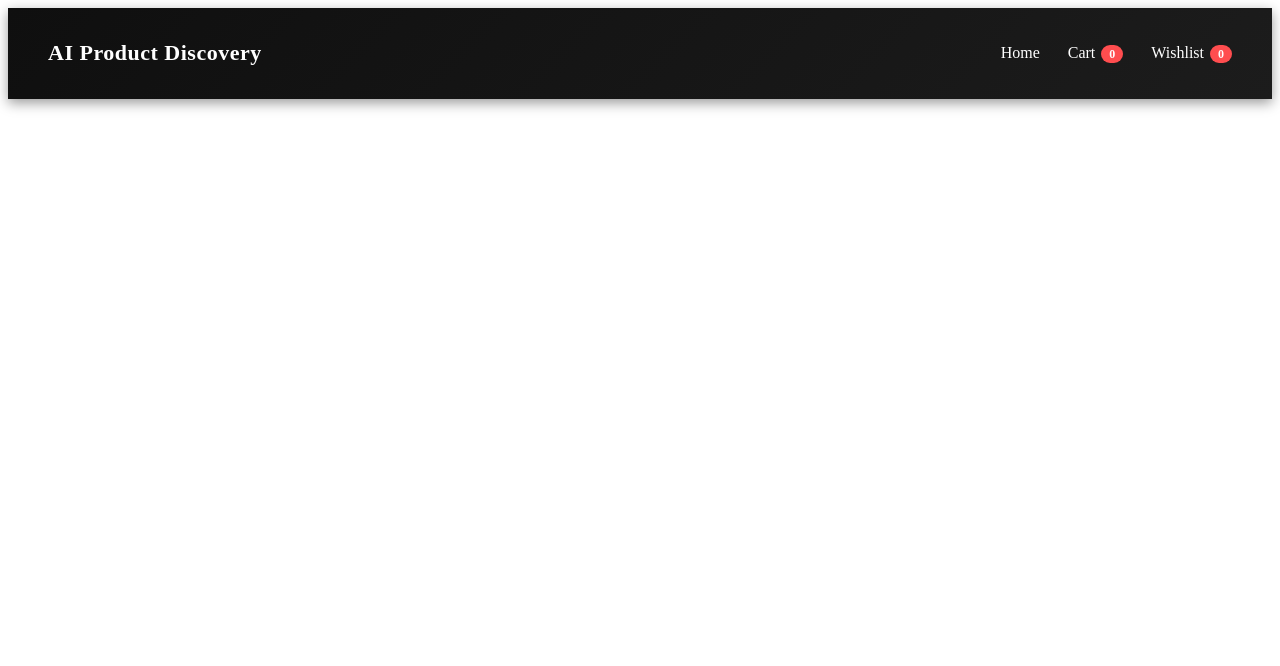
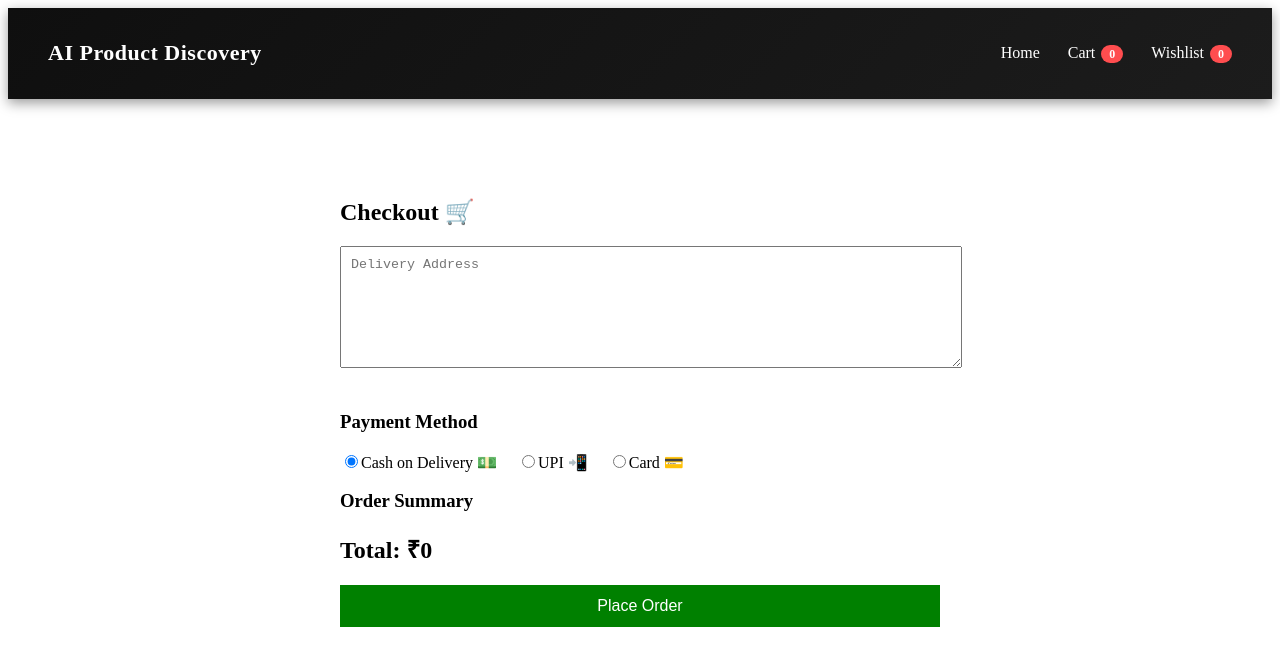
Before and after one commit to SameerKumar2609/AI-Powered-Product-Discovery, a React (Vite) app in the folder frontend/: page /checkout in a window 1280 px wide. Shown: the top 666 px of the page. Built offline with nearby package versions, Linux system fonts and the light colour scheme.

Commit message:
Feature update: Checkout page

```diff
--- a/frontend/src/App.jsx
+++ b/frontend/src/App.jsx
@@ -5,6 +5,9 @@ import Cart from "./components/Cart";
 import Header from "./components/Header";
 import Wishlist from "./pages/Wishlist";
 import Navbar from "./components/Navbar";
+import Checkout from "./pages/Checkout";
+import OrderSuccess from "./pages/OrderSuccess";
+
 
 
 
@@ -18,6 +21,9 @@ function App() {
         <Route path="/cart" element={<Cart />} />
         <Route path="/wishlist" element={<Wishlist />} />
         <Route path="/product/:id" element={<ProductDetails />} />
+        <Route path="/checkout" element={<Checkout />} />
+        <Route path="/order-success" element={<OrderSuccess />} />
+
 
       </Routes>
     </BrowserRouter>
--- a/frontend/src/components/Cart.jsx
+++ b/frontend/src/components/Cart.jsx
@@ -1,18 +1,28 @@
 import { useCart } from "../context/CartContext";
+import { Link } from "react-router-dom";
 
 const Cart = () => {
-  const { cart, removeFromCart, increaseQuantity, decreaseQuantity } = useCart();
+  const {
+    cart,
+    removeFromCart,
+    increaseQuantity,
+    decreaseQuantity
+  } = useCart();
 
   const totalAmount = cart.reduce(
-    (sum, item) => sum + item.price * item.quantity,
+    (sum, item) => sum + Number(item.price) * item.quantity,
     0
   );
 
+  // Empty cart UI
   if (cart.length === 0) {
     return (
-      <h2 style={{ textAlign: "center", marginTop: "40px" }}>
-        🛒 Your Cart is Empty
-      </h2>
+      <div style={styles.empty}>
+        <h2>🛒 Your Cart is Empty</h2>
+        <Link to="/">
+          <button style={styles.shopBtn}>Continue Shopping</button>
+        </Link>
+      </div>
     );
   }
 
@@ -21,14 +31,20 @@ const Cart = () => {
       <h2 style={{ textAlign: "center" }}>My Cart 🛒</h2>
 
       <div style={styles.grid}>
-        {cart.map(item => (
+        {cart.map((item) => (
           <div key={item.id} style={styles.card}>
-            <img src={item.image} alt={item.name} style={styles.img} />
+            <img
+              src={item.image}
+              alt={item.name}
+              style={styles.img}
+            />
 
             <h3>{item.name}</h3>
+
             <p style={styles.price}>₹{item.price}</p>
 
-            <div>
+            {/* Quantity Controls */}
+            <div style={styles.qtyRow}>
               <button
                 style={styles.qtyBtn}
                 onClick={() => decreaseQuantity(item.id)}
@@ -36,7 +52,9 @@ const Cart = () => {
                 −
               </button>
 
-              <span style={styles.qty}>{item.quantity}</span>
+              <span style={styles.qty}>
+                {item.quantity}
+              </span>
 
               <button
                 style={styles.qtyBtn}
@@ -47,7 +65,7 @@ const Cart = () => {
             </div>
 
             <p style={styles.subTotal}>
-              Subtotal: ₹{item.price * item.quantity}
+              Subtotal: ₹{Number(item.price) * item.quantity}
             </p>
 
             <button
@@ -63,41 +81,56 @@ const Cart = () => {
       {/* Total Section */}
       <div style={styles.totalBox}>
         <h2>Total Amount: ₹{totalAmount}</h2>
-        <button style={styles.checkoutBtn}>
-          Proceed to Checkout
-        </button>
+
+        <Link to="/checkout">
+          <button style={styles.checkoutBtn}>
+            Proceed to Checkout →
+          </button>
+        </Link>
       </div>
     </div>
   );
 };
 
 const styles = {
-  container: { padding: "20px" },
+  container: {
+    padding: "20px"
+  },
+
+  empty: {
+    textAlign: "center",
+    marginTop: "60px"
+  },
+
+  shopBtn: {
+    padding: "12px 18px",
+    background: "black",
+    color: "white",
+    border: "none",
+    borderRadius: "6px",
+    cursor: "pointer",
+    marginTop: "15px"
+  },
 
   grid: {
     display: "grid",
-    gridTemplateColumns: "repeat(auto-fit , minmax(280px, 1fr))",
+    gridTemplateColumns: "repeat(auto-fit, minmax(280px, 1fr))",
     gap: "20px",
     marginTop: "20px"
   },
 
   card: {
-    border: "1px solid #ddd",
-    borderRadius: "10px",
+    border: "1px solid #eee",
+    borderRadius: "12px",
     padding: "16px",
     textAlign: "center",
-    boxShadow: "0 4px 12px rgba(0,0,0,0.1)",
-    cursor: "pointer"
+    boxShadow: "0 6px 14px rgba(0,0,0,0.08)"
   },
-
 
   img: {
     width: "100%",
     height: "180px",
-    objectFit: "contain",
-    borderRadius: "8px",
-
-
+    objectFit: "contain"
   },
 
   price: {
@@ -105,27 +138,37 @@ const styles = {
     fontSize: "18px"
   },
 
+  qtyRow: {
+    marginTop: "10px"
+  },
+
   qtyBtn: {
-    padding: "6px 10px",
-    margin: "0 5px",
+    padding: "6px 12px",
     fontSize: "18px",
     background: "black",
     color: "white",
-    borderRadius: "5px",
+    borderRadius: "6px",
     border: "none",
-
+    cursor: "pointer"
   },
 
-  qty: { fontSize: "18px", fontWeight: "bold" },
+  qty: {
+    fontSize: "18px",
+    fontWeight: "bold",
+    margin: "0 10px"
+  },
 
-  subTotal: { fontWeight: "bold" },
+  subTotal: {
+    marginTop: "10px",
+    fontWeight: "bold"
+  },
 
   removeBtn: {
-    marginTop: "10px",
-    padding: "8px 12px",
-    background: "red",
+    marginTop: "12px",
+    padding: "8px 14px",
+    background: "#ff4d4f",
     color: "white",
-    borderRadius: "5px",
+    borderRadius: "6px",
     border: "none",
     cursor: "pointer"
   },
@@ -134,18 +177,18 @@ const styles = {
     marginTop: "30px",
     textAlign: "center",
     padding: "20px",
-    border: "1px solid #ddd",
-    borderRadius: "10px",
-    boxShadow: "0 4px 12px rgba(0,0,0,0.1)"
+    border: "1px solid #eee",
+    borderRadius: "12px",
+    boxShadow: "0 6px 14px rgba(0,0,0,0.08)"
   },
 
   checkoutBtn: {
-    padding: "10px 16px",
-    marginTop: "10px",
+    padding: "12px 20px",
+    marginTop: "12px",
     fontSize: "16px",
     background: "green",
     color: "white",
-    borderRadius: "6px",
+    borderRadius: "8px",
     border: "none",
     cursor: "pointer"
   }
--- /dev/null
+++ b/frontend/src/pages/Checkout.jsx
@@ -0,0 +1,165 @@
+import { useState } from "react";
+import { useCart } from "../context/CartContext";
+import { useNavigate } from "react-router-dom";
+
+const Checkout = () => {
+  const { cart, clearCart } = useCart();
+  const navigate = useNavigate();
+
+  const [address, setAddress] = useState("");
+  const [payment, setPayment] = useState("COD");
+  const [upi, setUpi] = useState("");
+  const [card, setCard] = useState("");
+
+  const total = cart.reduce(
+    (sum, item) => sum + Number(item.price) * item.quantity,
+    0
+  );
+
+  const handleOrder = () => {
+    if (!address.trim()) {
+      alert("Enter delivery address");
+      return;
+    }
+
+    if (payment === "UPI" && !upi.trim()) {
+      alert("Enter UPI ID");
+      return;
+    }
+
+    if (payment === "CARD" && card.length < 12) {
+      alert("Enter valid card number");
+      return;
+    }
+
+    clearCart();
+    navigate("/order-success");
+  };
+
+  return (
+    <div style={styles.container}>
+      <h2>Checkout 🛒</h2>
+
+      {/* Address */}
+      <textarea
+        placeholder="Delivery Address"
+        value={address}
+        onChange={(e) => setAddress(e.target.value)}
+        style={styles.textarea}
+      />
+
+      {/* Payment Method */}
+      <h3>Payment Method</h3>
+
+      <div style={styles.paymentBox}>
+        <label>
+          <input
+            type="radio"
+            checked={payment === "COD"}
+            onChange={() => setPayment("COD")}
+          />
+          Cash on Delivery 💵
+        </label>
+
+        <label>
+          <input
+            type="radio"
+            checked={payment === "UPI"}
+            onChange={() => setPayment("UPI")}
+          />
+          UPI 📲
+        </label>
+
+        <label>
+          <input
+            type="radio"
+            checked={payment === "CARD"}
+            onChange={() => setPayment("CARD")}
+          />
+          Card 💳
+        </label>
+      </div>
+
+      {/* UPI Input */}
+      {payment === "UPI" && (
+        <input
+          placeholder="Enter UPI ID (example@upi)"
+          value={upi}
+          onChange={(e) => setUpi(e.target.value)}
+          style={styles.input}
+        />
+      )}
+
+      {/* Card Input */}
+      {payment === "CARD" && (
+        <input
+          placeholder="Enter Card Number"
+          value={card}
+          onChange={(e) => setCard(e.target.value)}
+          style={styles.input}
+        />
+      )}
+
+      {/* Summary */}
+      <h3>Order Summary</h3>
+
+      {cart.map(item => (
+        <div key={item.id} style={styles.item}>
+          {item.name} × {item.quantity}
+          <span>₹{item.price * item.quantity}</span>
+        </div>
+      ))}
+
+      <h2>Total: ₹{total}</h2>
+
+      <button onClick={handleOrder} style={styles.button}>
+        Place Order
+      </button>
+    </div>
+  );
+};
+
+const styles = {
+  container: {
+    maxWidth: "600px",
+    margin: "40px auto",
+    padding: "20px"
+  },
+
+  textarea: {
+    width: "100%",
+    padding: "10px",
+    height: "100px",
+    marginBottom: "20px"
+  },
+
+  paymentBox: {
+    display: "flex",
+    gap: "20px",
+    marginBottom: "15px"
+  },
+
+  input: {
+    width: "100%",
+    padding: "10px",
+    marginBottom: "15px"
+  },
+
+  item: {
+    display: "flex",
+    justifyContent: "space-between",
+    marginBottom: "8px"
+  },
+
+  button: {
+    padding: "12px",
+    width: "100%",
+    background: "green",
+    color: "white",
+    border: "none",
+    cursor: "pointer",
+    fontSize: "16px"
+  }
+};
+
+export default Checkout;
--- /dev/null
+++ b/frontend/src/pages/OrderSuccess.jsx
@@ -0,0 +1,21 @@
+import { Link } from "react-router-dom";
+
+const OrderSuccess = () => {
+  return (
+    <div style={{ textAlign: "center", marginTop: "80px" }}>
+      <h1>🎉 Order Placed Successfully!</h1>
+      <p>Thank you for shopping with us.</p>
+
+      <Link to="/" style={{
+        padding: "12px 20px",
+        background: "black",
+        color: "white",
+        textDecoration: "none"
+      }}>
+        Continue Shopping
+      </Link>
+    </div>
+  );
+};
+
+export default OrderSuccess;
```
